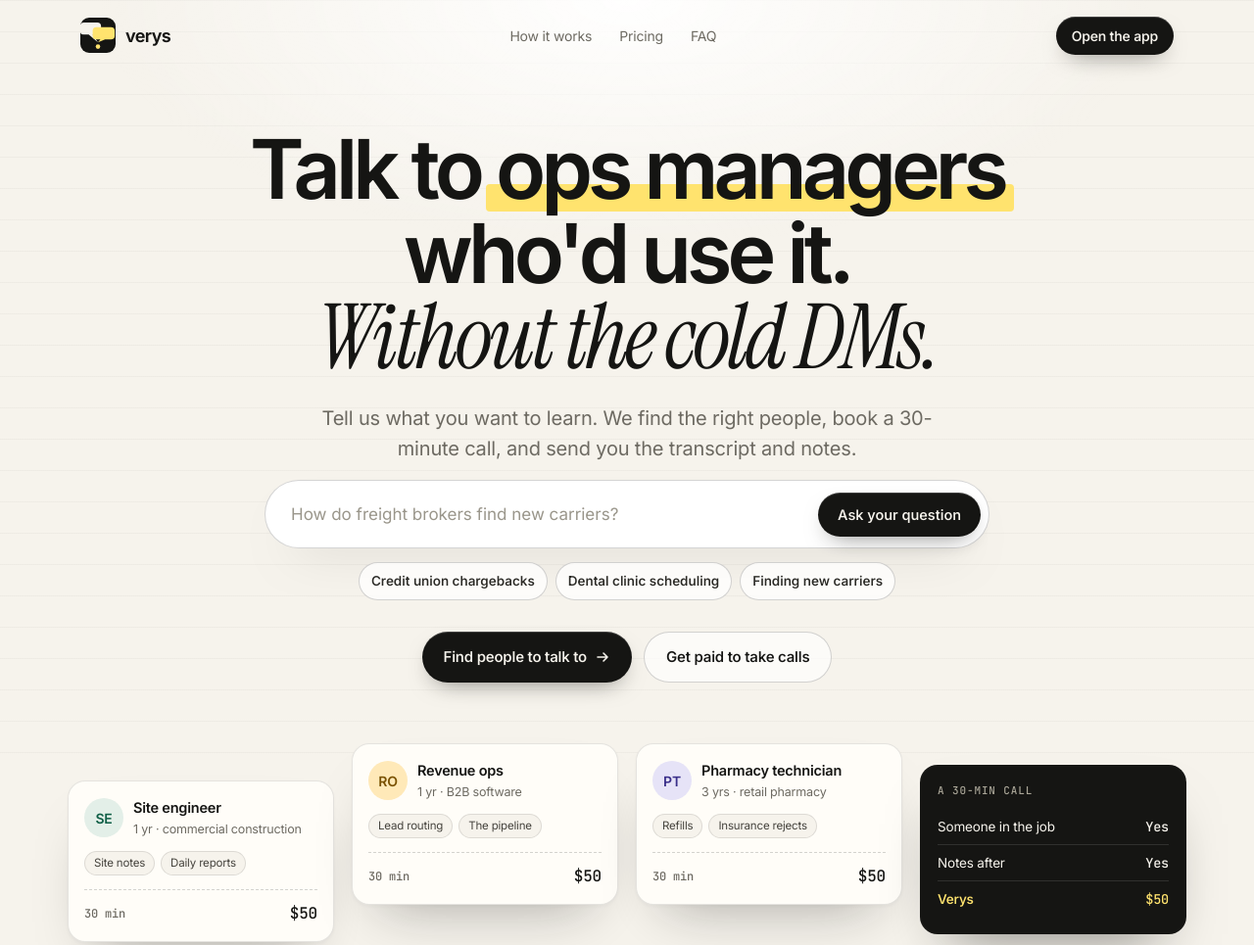
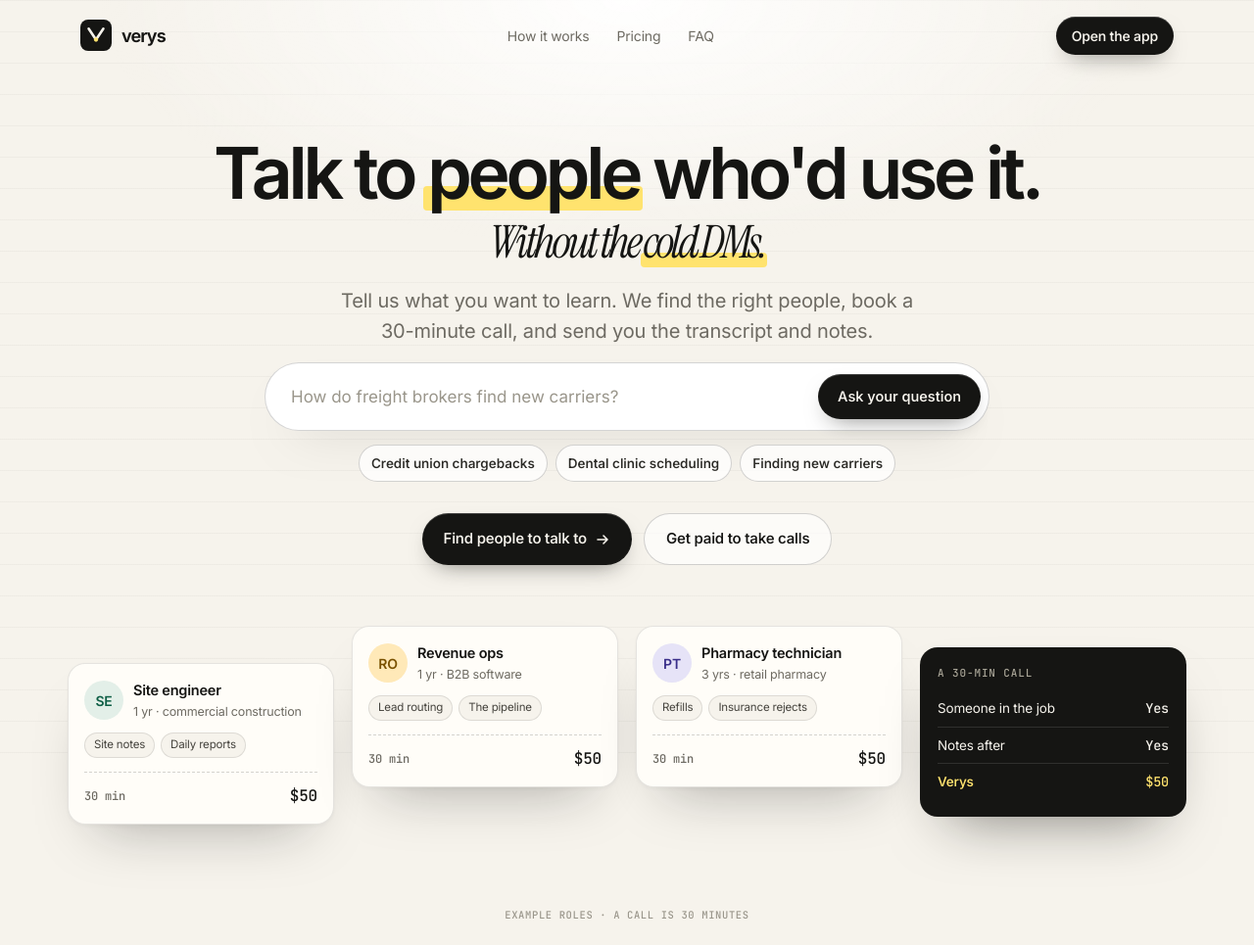
Before and after one commit to jaalbin222/Trenchline, a plain HTML site: page verys-v3/index.html in a window 1280 px wide. Shown: the top 965 px of the page at 98% size. Drawn offline with Linux system fonts and the light colour scheme.

Commit message:
Set a static Verys headline and a simpler mark.
The bold line stays on one row at desktop size, the italic line is smaller, and the logo is a cream V meeting a yellow dot.

Co-authored-by: jaalbin222 <jaalbin222@users.noreply.github.com>

```diff
--- a/verys-v3/assets/app.js
+++ b/verys-v3/assets/app.js
@@ -14,25 +14,6 @@
   const reduce = matchMedia("(prefers-reduced-motion: reduce)").matches;
 
   requestAnimationFrame(() => setTimeout(() => document.body.classList.add("loaded"), 60));
-
-  const whoEl = $("#who");
-  const whoSlot = $("#whoSlot");
-  const whoWords = ["people", "site engineers", "pharmacy techs", "ops managers", "dentists", "freight dispatchers"];
-  if (whoEl && whoSlot && !reduce) {
-    const mark = whoEl.querySelector("mark");
-    let i = 0;
-    const swap = () => {
-      whoEl.classList.add("is-out");
-      setTimeout(() => {
-        i = (i + 1) % whoWords.length;
-        mark.textContent = whoWords[i];
-        whoEl.classList.remove("is-out");
-        whoEl.classList.add("is-in");
-        requestAnimationFrame(() => requestAnimationFrame(() => whoEl.classList.remove("is-in")));
-      }, 280);
-    };
-    setInterval(swap, 2000);
-  }
 
   /* PLACEHOLDER: invented company wordmarks for the "Founders from" strip — not real customers */
   const price = window.TL && TL.CONFIG ? TL.CONFIG.pricePerCallUsd : 50;
--- a/verys-v3/assets/styles.css
+++ b/verys-v3/assets/styles.css
@@ -477,20 +477,12 @@ form.askline .btn{padding:12px 20px}
   .ask-next-q{font-size:16px}
 }
 .hero h1{margin-top:4px}
-.hero h1 .talk,.hero h1 .slot{display:inline}
-.hero h1 .use,.hero h1 .line{display:block}
-.hero h1 .line{white-space:normal;font-size:.92em;max-width:none}
-.hero h1 .slot{white-space:nowrap}
+.hero h1 .up{font-size:clamp(36px, 5.7vw, 76px);white-space:nowrap}
+.hero h1 .line{display:block;white-space:nowrap;font-size:clamp(26px, 3.6vw, 48px);max-width:none;margin-top:.15em}
 .hero .sub{margin-top:18px}
-.who{display:inline-block;transition:opacity .4s var(--ease),transform .4s var(--ease)}
-.who.is-out{opacity:0;transform:translateY(-.3em)}
-.who.is-in{opacity:0;transform:translateY(.32em);transition:none}
-.nav .brand svg{width:36px;height:36px}
+.nb{white-space:nowrap}
+.brand{font-weight:650;letter-spacing:-.05em}
+.nav .brand svg{width:32px;height:32px}
 @media (max-width:860px){
-  .hero h1{font-size:46px}
-  .hero h1 .line{font-size:.9em}
-  .hero h1 .slot{display:block;white-space:nowrap}
+  .hero h1 .up,.hero h1 .line{white-space:normal}
 }
-@media (prefers-reduced-motion:reduce){
-  .slot,.who{transition:none}
-}
--- a/verys-v3/index.html
+++ b/verys-v3/index.html
@@ -35,7 +35,7 @@
 <header class="nav" id="nav">
   <div class="wrap">
     <a class="brand" href="#top" aria-label="Verys home">
-      <svg viewBox="0 0 32 32" aria-hidden="true"><rect width="32" height="32" rx="8" fill="#151513"/><path fill="#f6f3ec" d="M3.2 4.4h12.2a3.4 3.4 0 0 1 3.4 3.4v4.2a3.4 3.4 0 0 1-3.4 3.4H11.2L16 22.4 7.6 15.4H3.2A3.4 3.4 0 0 1-.2 12V7.8A3.4 3.4 0 0 1 3.2 4.4z"/><path fill="#ffe36e" d="M14.6 8.6h13.2a3.4 3.4 0 0 1 3.4 3.4v4.4a3.4 3.4 0 0 1-3.4 3.4H22.4L16 22.4l2.2-2.6h-3.6a3.4 3.4 0 0 1-3.4-3.4v-4.4a3.4 3.4 0 0 1 3.4-3.4z"/><circle cx="16" cy="26.3" r="2.05" fill="#ffe36e"/></svg>
+      <svg viewBox="0 0 32 32" aria-hidden="true"><rect width="32" height="32" rx="8" fill="#151513"/><path d="M8.5 9.25 16 20.5" fill="none" stroke="#f6f3ec" stroke-width="2.6" stroke-linecap="round"/><path d="M23.5 9.25 16 20.5" fill="none" stroke="#f6f3ec" stroke-width="2.6" stroke-linecap="round"/><circle cx="16" cy="20.5" r="2.15" fill="#ffe36e"/></svg>
       verys
     </a>
     <nav class="links" aria-label="Primary">
@@ -55,8 +55,8 @@
 <main id="main">
 <section class="hero" id="top">
   <div class="wrap">
-    <h1><span class="up talk">Talk to </span><span class="up slot" id="whoSlot"><span class="who" id="who"><mark class="hl">people</mark></span></span><span class="up use"> who'd use it.</span><span class="line">Without the cold DMs.</span></h1>
-    <p class="sub">Tell us what you want to learn. We find the right people, book a 30-minute call, and send you the transcript and notes.</p>
+    <h1><span class="up">Talk to <mark class="hl">people</mark> who'd use it.</span><br><span class="line">Without the <mark class="hl">cold DMs.</mark></span></h1>
+    <p class="sub">Tell us what you want to learn. We find the right people, book a <span class="nb">30-minute</span> call, and send you the transcript and notes.</p>
     <form class="askline" id="askline" action="../app/" method="get">
       <input id="q" name="q" type="text" aria-label="Your question" autocomplete="off" autocapitalize="sentences" enterkeyhint="search" spellcheck="false" placeholder="How do small credit unions handle chargebacks?">
       <button class="btn btn-p" type="submit">Ask your question</button>
@@ -402,7 +402,7 @@
   <div class="wrap">
     <div class="ft">
       <div>
-        <a class="brand" href="#top" aria-label="Verys home"><svg viewBox="0 0 32 32" aria-hidden="true"><rect width="32" height="32" rx="8" fill="#151513"/><path fill="#f6f3ec" d="M3.2 4.4h12.2a3.4 3.4 0 0 1 3.4 3.4v4.2a3.4 3.4 0 0 1-3.4 3.4H11.2L16 22.4 7.6 15.4H3.2A3.4 3.4 0 0 1-.2 12V7.8A3.4 3.4 0 0 1 3.2 4.4z"/><path fill="#ffe36e" d="M14.6 8.6h13.2a3.4 3.4 0 0 1 3.4 3.4v4.4a3.4 3.4 0 0 1-3.4 3.4H22.4L16 22.4l2.2-2.6h-3.6a3.4 3.4 0 0 1-3.4-3.4v-4.4a3.4 3.4 0 0 1 3.4-3.4z"/><circle cx="16" cy="26.3" r="2.05" fill="#ffe36e"/></svg>verys</a>
+        <a class="brand" href="#top" aria-label="Verys home"><svg viewBox="0 0 32 32" aria-hidden="true"><rect width="32" height="32" rx="8" fill="#151513"/><path d="M8.5 9.25 16 20.5" fill="none" stroke="#f6f3ec" stroke-width="2.6" stroke-linecap="round"/><path d="M23.5 9.25 16 20.5" fill="none" stroke="#f6f3ec" stroke-width="2.6" stroke-linecap="round"/><circle cx="16" cy="20.5" r="2.15" fill="#ffe36e"/></svg>verys</a>
         <p>Customer discovery for pre-seed and seed founders. Talk to the people who actually do the work.</p>
       </div>
       <div><h6>Product</h6><ul><li><a href="#how">How it works</a></li><li><a href="#pricing">Pricing</a></li><li><a href="#trust">Trust</a></li><li><a href="#faq">FAQ</a></li></ul></div>
```
Also changed, not shown: verys-v3/assets/logo.svg.
